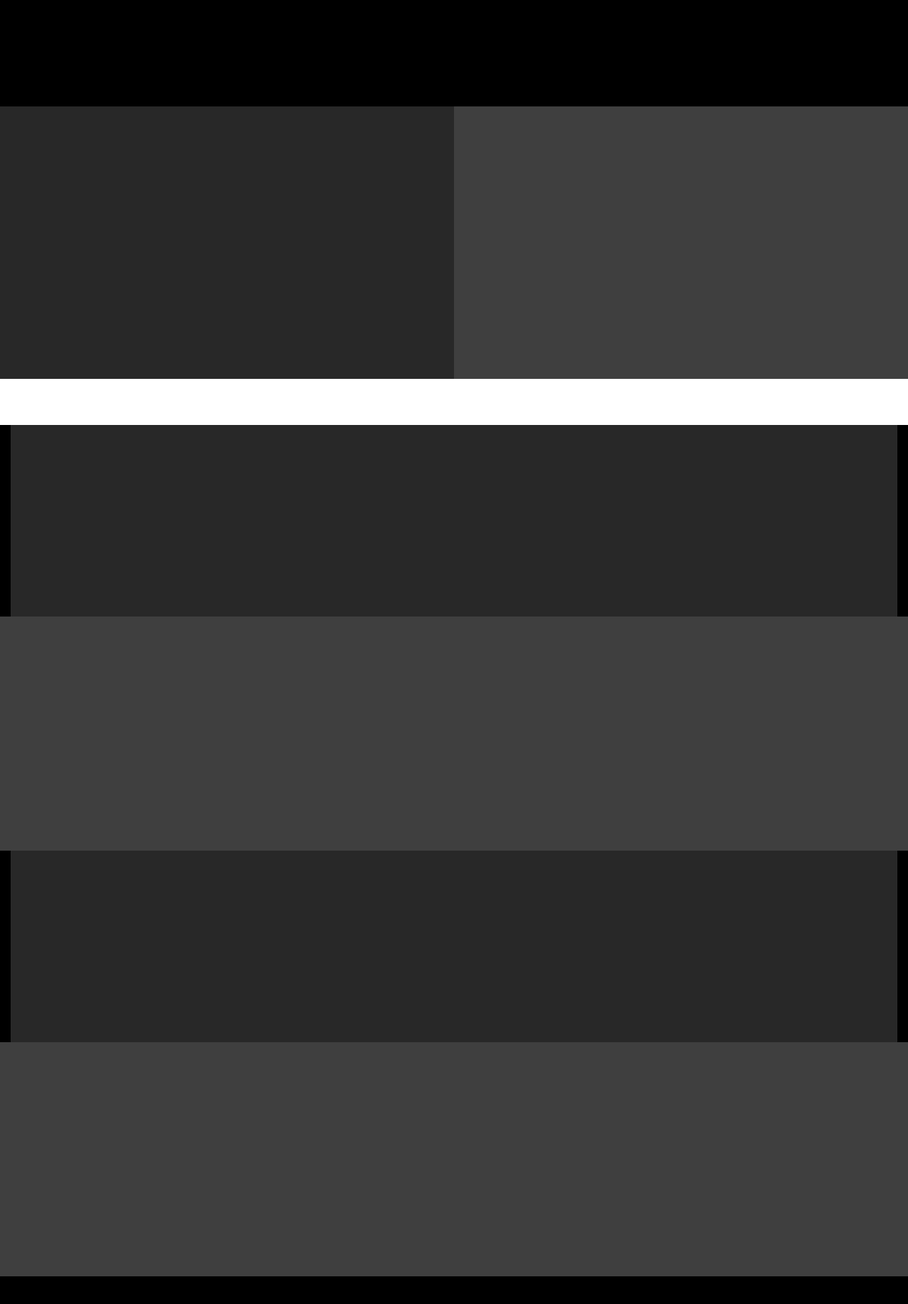
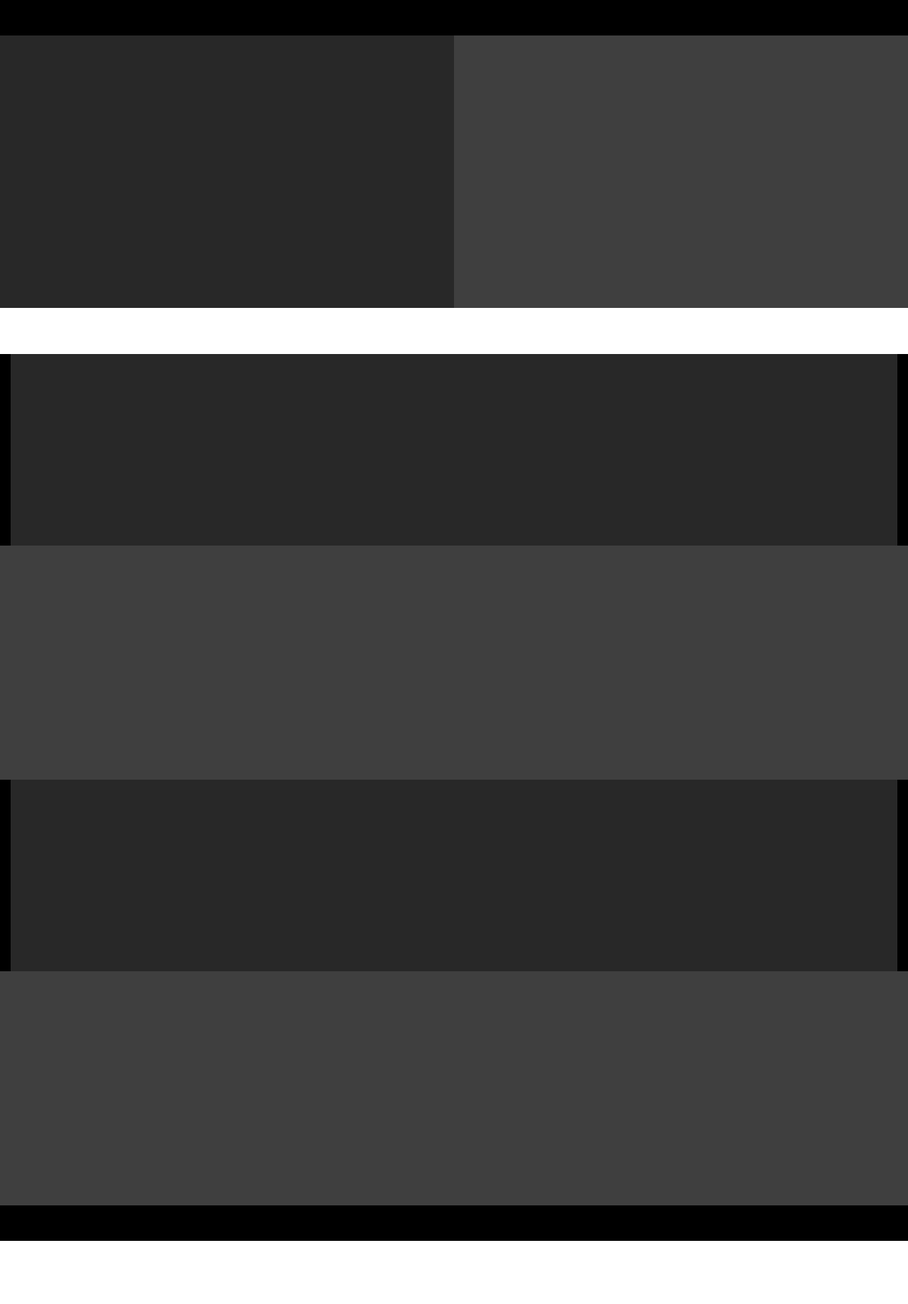
Before and after one commit to Pquips/amir, a plain HTML site: page index.html in a window 1280 px wide. Shown: the whole page at 71% size. After the commit the page ends 1749 px from the top, so only its background shows below. Drawn offline with Linux system fonts and the light colour scheme.

Commit message:
Update style.css

```diff
--- a/css/style.css
+++ b/css/style.css
@@ -57,6 +57,12 @@ display: none;
 }
 
 @media (min-width: 420pt) {
+
+	.nav {
+		width:100%;
+		height:50px;
+	}
+
 	.willy {
 		display: flex;
 	}
@@ -76,6 +82,11 @@ display: none;
 
 	.parallax{
 		height:370px;
+	}
+
+	.footer {
+		width:100%;
+		height:50px;
 	}
 }
 
```
